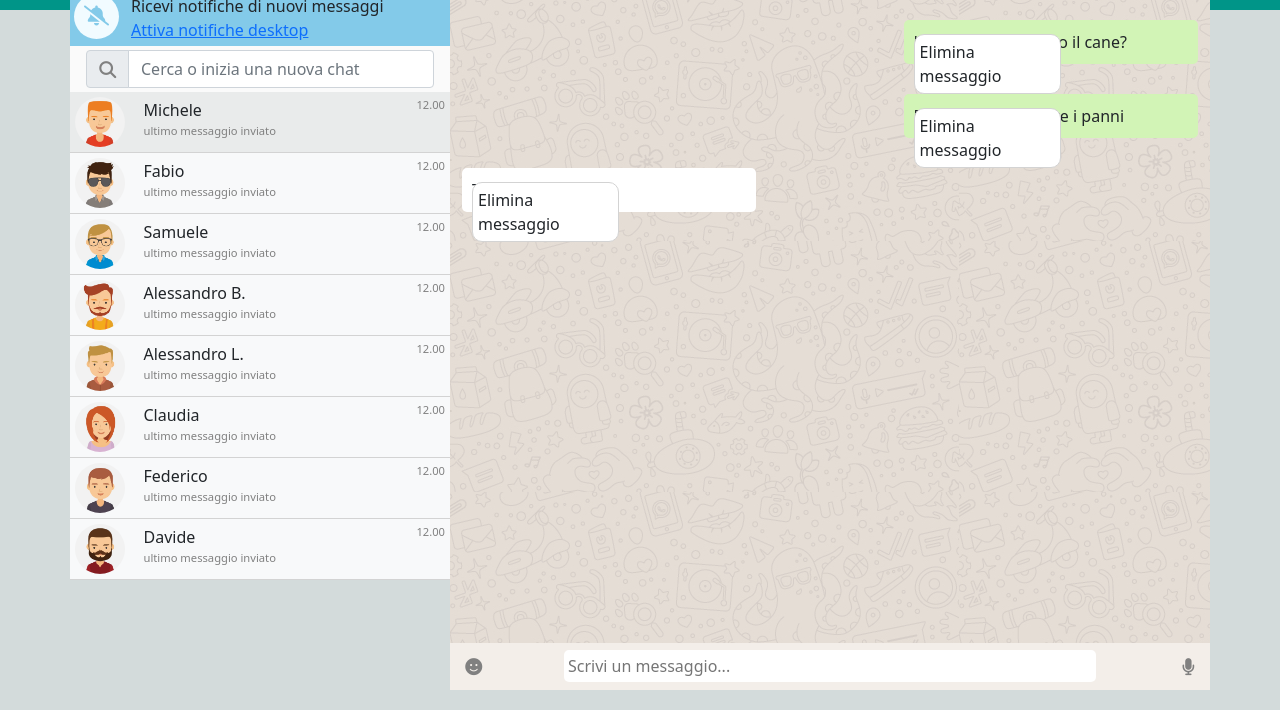
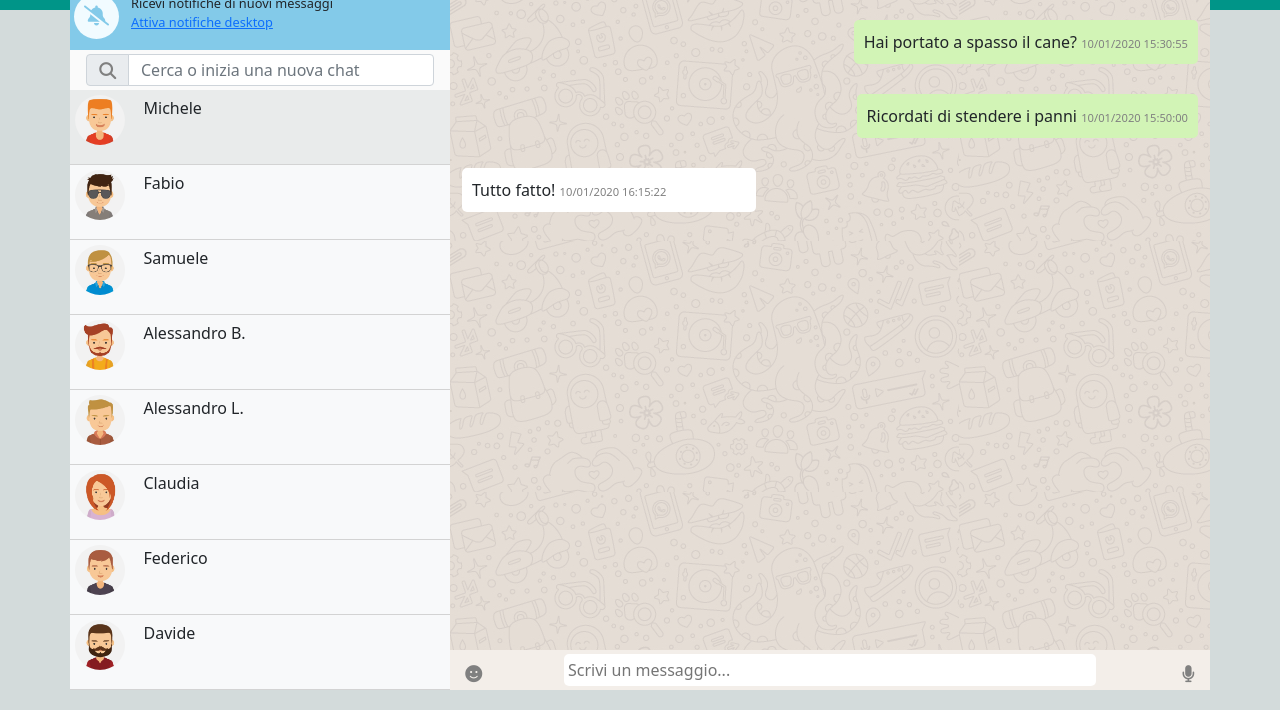
Before and after one commit to GiulianoCretella/vue-boolzapp, a plain HTML site: page index.html in a window 1280 px wide. Shown: the part 90-800 px from the top of the page. Drawn offline with nearby package versions, Linux system fonts and the light colour scheme.

Commit message:
funzione elimina messaggio

```diff
--- a/css/style.css
+++ b/css/style.css
@@ -3,6 +3,7 @@
     margin: 0;
     box-sizing: border-box;
 }
+
 .debug{
     border: 1px solid black;
 }
@@ -56,6 +57,7 @@ span.accesso{
 }
 .account-side{
     height: 100%;
+    background-color: #D3DBDB;
 }
 .bell-circle{
     width: 45px;
@@ -72,17 +74,32 @@ span.accesso{
    transform:translate(-50%, -50%);
    color:#83CAE9;
 }
+.contact-list-box{
+    overflow-y: auto;
+    height: 100%;
+}
 .notification{
-  background-color: #83CAE9;
+    background-color: #83CAE9;
+    height: 60px;
+    font-size: 0.8em;
 }
 .search-bar{
     background-color: #FAFAFA;
+    height: 40px;
 }
+.account{
+    height: calc(100% - 100px);
+}
+
 .message-box{
     height: 100%;
     background-image: url(../img/mine.jpg);
     position: relative;
+}
+.messages{
+    height: calc(100% - 40px);
     overflow:scroll;
+
 }
 .account .contact-list-box .contact-list{
     clear: both;
@@ -95,7 +112,7 @@ span.accesso{
     bottom:0;
     right: 0;
     background-color: #F3EEE9;
-
+    height: 40px;
 }
 .chat-input{
     width: 70%;
@@ -130,14 +147,14 @@ span.accesso{
     position: relative;
 }
 .elimina{
-    width: 50%;
     border: 0.5px solid lightgrey;
     padding: 5px;
     position: absolute;
     bottom: -30px;
     background-color: white;
     border-radius: 10px;
-    /* opacity:0; */
+    min-width: 40%;
+    display: none;
 }
 @media screen and (max-width:772px) {
     .main_header span.nome{
@@ -150,4 +167,10 @@ span.accesso{
     .account img{
         display: none;
     }
+    .account{
+        height: calc(100% - 40px);
+    }
+    .notification{
+        display: none;
+    }
 }
--- a/index.html
+++ b/index.html
@@ -6,6 +6,8 @@
     <meta http-equiv="X-UA-Compatible" content="IE=edge">
     <meta name="viewport" content="width=device-width, initial-scale=1.0">
     <title>Boolzapp</title>
+    <script src="https://unpkg.com/dayjs@1.8.21/dayjs.min.js"></script>
+    <script>dayjs().format()</script>
     <script src="https://cdn.jsdelivr.net/npm/vue@2/dist/vue.js"></script>
     <link rel="stylesheet" href="https://cdnjs.cloudflare.com/ajax/libs/font-awesome/6.1.1/css/all.min.css"
         integrity="sha512-KfkfwYDsLkIlwQp6LFnl8zNdLGxu9YAA1QvwINks4PhcElQSvqcyVLLD9aMhXd13uQjoXtEKNosOWaZqXgel0g=="
@@ -40,7 +42,7 @@
                             :src="'./img/avatar'+contacts[currentIndex].avatar+'.jpg'" alt="">
                         <div class="header-text float-start">
                             <p>{{contacts[currentIndex].name}}</p>
-                            <span class="accesso">ultimo accesso 14 ore fa</span>
+                            <span class="accesso">ultimo accesso : {{contacts[currentIndex].messages[currentIndex].date}}</span>
                         </div>
                     </div>
                     <div class="col-4 float-end text-end fa-container">
@@ -80,18 +82,21 @@
                                 :src="'./img/avatar'+ contact.avatar +'.jpg'" alt="">
                             <div class="header-text float-start">
                                 <p>{{contact.name}}</p>
-                                <span class="accesso">ultimo messaggio inviato</span>
+                                <span class="accesso"></span>
                             </div>
-                            <span class="accesso float-end">12.00</span>
+                            <span class="accesso float-end"></span>
                         </div>
                     </div>
                 </div>
             </div>
             <div class="message-box col-8">
-                <div v-for="(message,index) in contacts[currentIndex].messages" :key="index"
+                <div class="messages">
+                    <div  v-for="(message,index) in contacts[currentIndex].messages" :key="index"
                     :class="{'messaggio-mio' : message.status === 'sent','messaggio-utente' : message.status === 'received'}">
-                    {{message.message}}
-                    <div @click="eliminaMessaggio(index)" class="elimina">Elimina messaggio</div>
+                    <span @click="showRemove(index,currentIndex)">{{message.message}}</span>
+                    <span class="accesso w-25">{{message.date}}</span>
+                        <div @click="eliminaMessaggio(index)" :class="{'d-block': !message.display}" class="elimina">Elimina messaggio</div>
+                    </div>
                 </div>
                 <div class="chat" @keyup.enter="addMioMessaggio()">
                     <i class="fa-solid fa-face-smile"></i>
--- a/js/script.js
+++ b/js/script.js
@@ -17,17 +17,20 @@ const app = new Vue({
                     {
                         date: '10/01/2020 15:30:55',
                         message: 'Hai portato a spasso il cane?',
-                        status: 'sent'
+                        status: 'sent',
+                        display:'false'
                     },
                     {
                         date: '10/01/2020 15:50:00',
                         message: 'Ricordati di stendere i panni',
-                        status: 'sent'
+                        status: 'sent',
+                        display:'false'
                     },
                     {
                         date: '10/01/2020 16:15:22',
                         message: 'Tutto fatto!',
-                        status: 'received'
+                        status: 'received',
+                        display:'false'
                     }
                 ],
             },
@@ -40,17 +43,20 @@ const app = new Vue({
                     {
                         date: '20/03/2020 16:30:00',
                         message: 'Ciao come stai?',
-                        status: 'sent'
+                        status: 'sent',
+                        display:'false'
                     },
                     {
                         date: '20/03/2020 16:30:55',
                         message: 'Bene grazie! Stasera ci vediamo?',
-                        status: 'received'
+                        status: 'received',
+                        display:'false'
                     },
                     {
                         date: '20/03/2020 16:35:00',
                         message: 'Mi piacerebbe ma devo andare a fare la spesa.',
-                        status: 'sent'
+                        status: 'sent',
+                        display:'false'
                     }
                 ],
             },
@@ -63,17 +69,20 @@ const app = new Vue({
                     {
                         date: '28/03/2020 10:10:40',
                         message: 'La Marianna va in campagna',
-                        status: 'received'
+                        status: 'received',
+                        display:'false'
                     },
                     {
                         date: '28/03/2020 10:20:10',
                         message: 'Sicuro di non aver sbagliato chat?',
-                        status: 'sent'
+                        status: 'sent',
+                        display:'false'
                     },
                     {
                         date: '28/03/2020 16:15:22',
                         message: 'Ah scusa!',
-                        status: 'received'
+                        status: 'received',
+                        display:'false'
                     }
                 ],
             },
@@ -86,12 +95,14 @@ const app = new Vue({
                     {
                         date: '10/01/2020 15:30:55',
                         message: 'Lo sai che ha aperto una nuova pizzeria?',
-                        status: 'sent'
+                        status: 'sent',
+                        display:'false'
                     },
                     {
                         date: '10/01/2020 15:50:00',
                         message: 'Si, ma preferirei andare al cinema',
-                        status: 'received'
+                        status: 'received',
+                        display:'false'
                     }
                 ],
             },
@@ -104,12 +115,14 @@ const app = new Vue({
                     {
                         date: '10/01/2020 15:30:55',
                         message: 'Ricordati di chiamare la nonna',
-                        status: 'sent'
+                        status: 'sent',
+                        display:'false'
                     },
                     {
                         date: '10/01/2020 15:50:00',
                         message: 'Va bene, stasera la sento',
-                        status: 'received'
+                        status: 'received',
+                        display:'false'
                     }
                 ],
             },
@@ -122,17 +135,20 @@ const app = new Vue({
                     {
                         date: '10/01/2020 15:30:55',
                         message: 'Ciao Claudia, hai novità?',
-                        status: 'sent'
+                        status: 'sent',
+                        display:'false'
                     },
                     {
                         date: '10/01/2020 15:50:00',
                         message: 'Non ancora',
-                        status: 'received'
+                        status: 'received',
+                        display:'false'
                     },
                     {
                         date: '10/01/2020 15:51:00',
                         message: 'Nessuna nuova, buona nuova',
-                        status: 'sent'
+                        status: 'sent',
+                        display:'false'
                     }
                 ],
             },
@@ -145,12 +161,14 @@ const app = new Vue({
                     {
                         date: '10/01/2020 15:30:55',
                         message: 'Fai gli auguri a Martina che è il suo compleanno!',
-                        status: 'sent'
+                        status: 'sent',
+                        display:'false',
                     },
                     {
                         date: '10/01/2020 15:50:00',
                         message: 'Grazie per avermelo ricordato, le scrivo subito!',
-                        status: 'received'
+                        status: 'received',
+                        display:'false',
                     }
                 ],
             },
@@ -163,17 +181,20 @@ const app = new Vue({
                     {
                         date: '10/01/2020 15:30:55',
                         message: 'Ciao, andiamo a mangiare la pizza stasera?',
-                        status: 'received'
+                        status: 'received',
+                        display:'false',
                     },
                     {
                         date: '10/01/2020 15:50:00',
                         message: 'No, l\'ho già mangiata ieri, ordiniamo sushi!',
-                        status: 'sent'
+                        status: 'sent',
+                        display:'false'
                     },
                     {
                         date: '10/01/2020 15:51:00',
                         message: 'OK!!',
-                        status: 'received'
+                        status: 'received',
+                        display:'false'
                     }
                 ],
             }
@@ -193,16 +214,19 @@ const app = new Vue({
         },
         addMioMessaggio(){
             const newMessage = {
-                date: '10/01/2020 15:51:00',
+                date: dayjs().format('HH:mm'),
                 message:this.mioMessaggio,
-                status:'sent'
+                status:'sent',
+                display:'false'
             };
             this.contacts[this.currentIndex].messages.push(newMessage);
             this.mioMessaggio='';
+            console.log(newMessage.date)
             const messaggioUtente= {
-                date: '10/01/2020 15:51:00',
+                date: dayjs().format('HH:mm'),
                 message:'OK!',
-                status:'received'
+                status:'received',
+                display:'false'
             }
             setTimeout(()=>{
                 this.contacts[this.currentIndex].messages.push(messaggioUtente);
@@ -210,6 +234,9 @@ const app = new Vue({
         },
         eliminaMessaggio(index){
             this.contacts[this.currentIndex].messages.splice(index,1)
+        },
+        showRemove: function(index,currentIndex){
+           this.contacts[currentIndex].messages[index].display = !this.contacts[currentIndex].messages[index].display
         }
     },
     computed:{
@@ -233,3 +260,9 @@ const app = new Vue({
 
 // Milestone 4
 // ●	Ricerca utenti: scrivendo qualcosa nell’input a sinistra, vengono visualizzati solo i contatti il cui nome contiene le lettere inserite (es, Marco, Matteo Martina -> Scrivo “mar” rimangono solo Marco e Martina)
+
+
+//Milestone 5
+// ●	Cancella messaggio: cliccando sul messaggio appare un menu a tendina che permette di cancellare il messaggio selezionato
+
+// ●	Visualizzazione ora e ultimo messaggio inviato/ricevuto nella lista dei contatti
```
